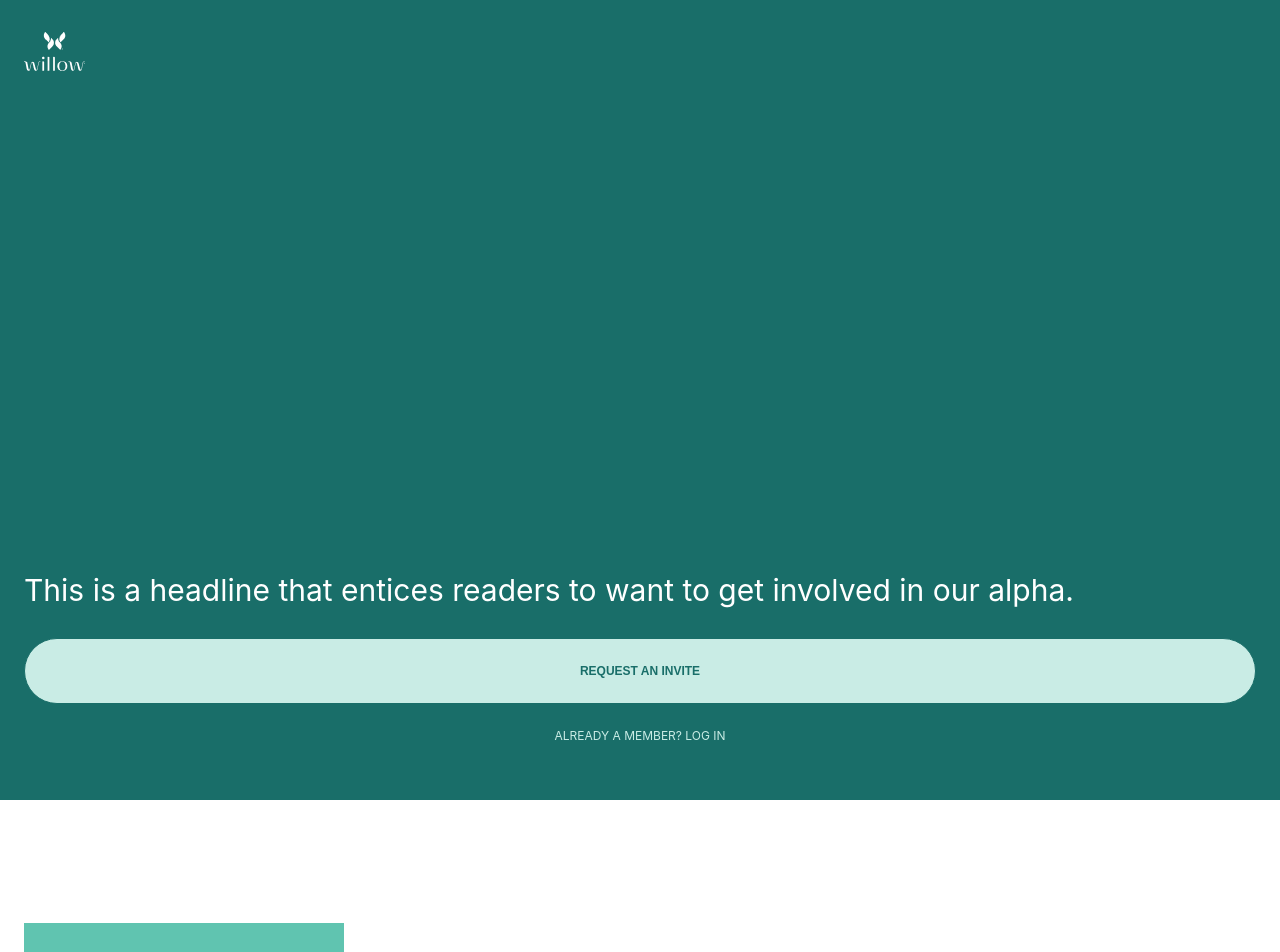
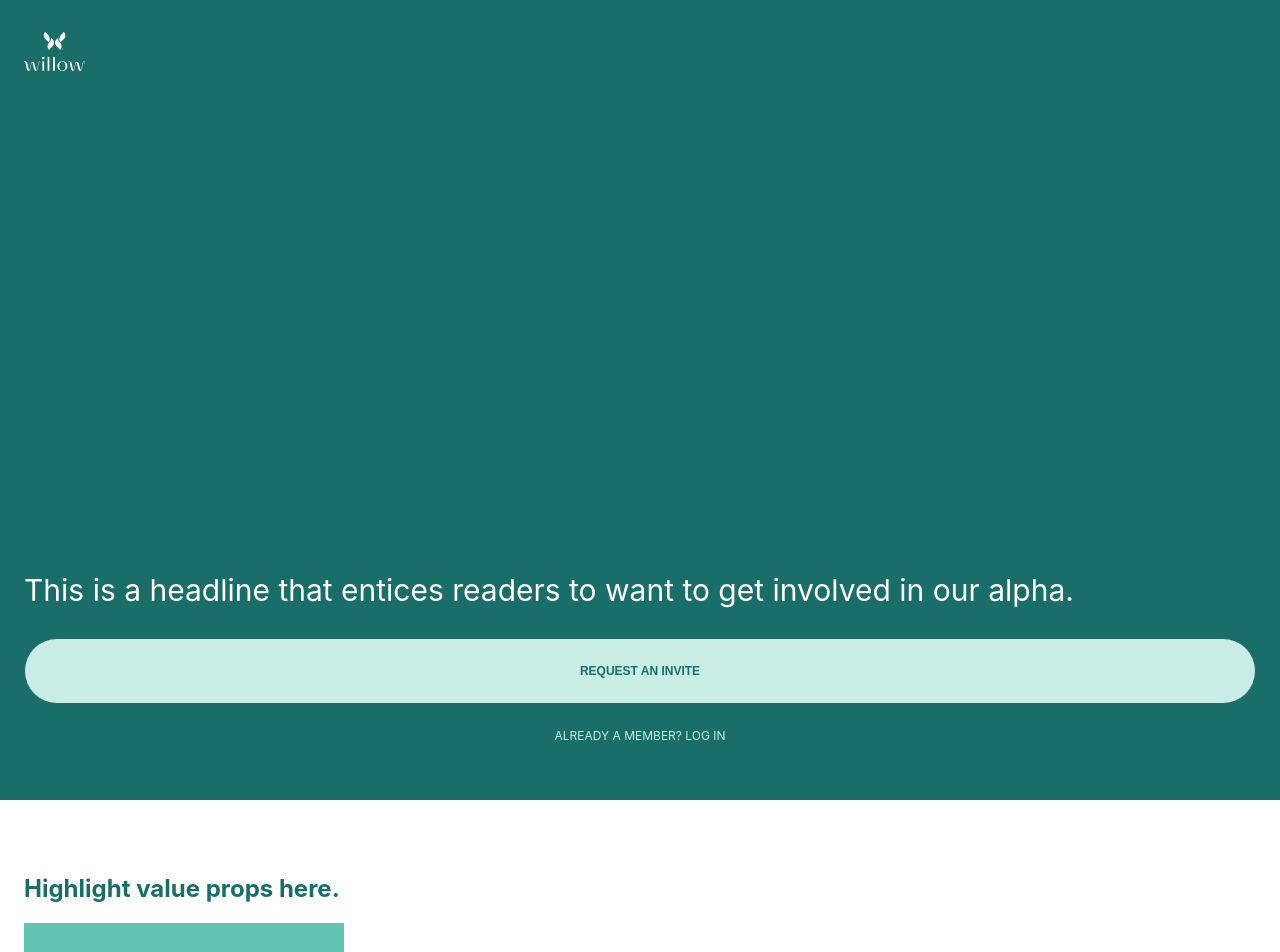
Before and after one commit to rubenmontes-sofomo/ada-poc-web-copy, a Next.js app: page /landing-page in a window 1280 px wide. Shown: the top 952 px of the page. Built offline with nearby package versions, Linux system fonts and the light colour scheme.

Commit message:
fixes on help component

```diff
--- a/src/components/landing-page/Help/Help.module.scss
+++ b/src/components/landing-page/Help/Help.module.scss
@@ -4,4 +4,7 @@
   background-color: $teal-primary;
   color: white;
   padding: 75px 24px 40px;
+  h3 {
+    color: white;
+  }
 }
--- a/src/styles/globals.scss
+++ b/src/styles/globals.scss
@@ -81,6 +81,6 @@ a {
 h3 {
   font-size: 24px;
   line-height: 28px;
-  color: white;
+  color: $teal-primary;
   margin: 0;
 }
```
